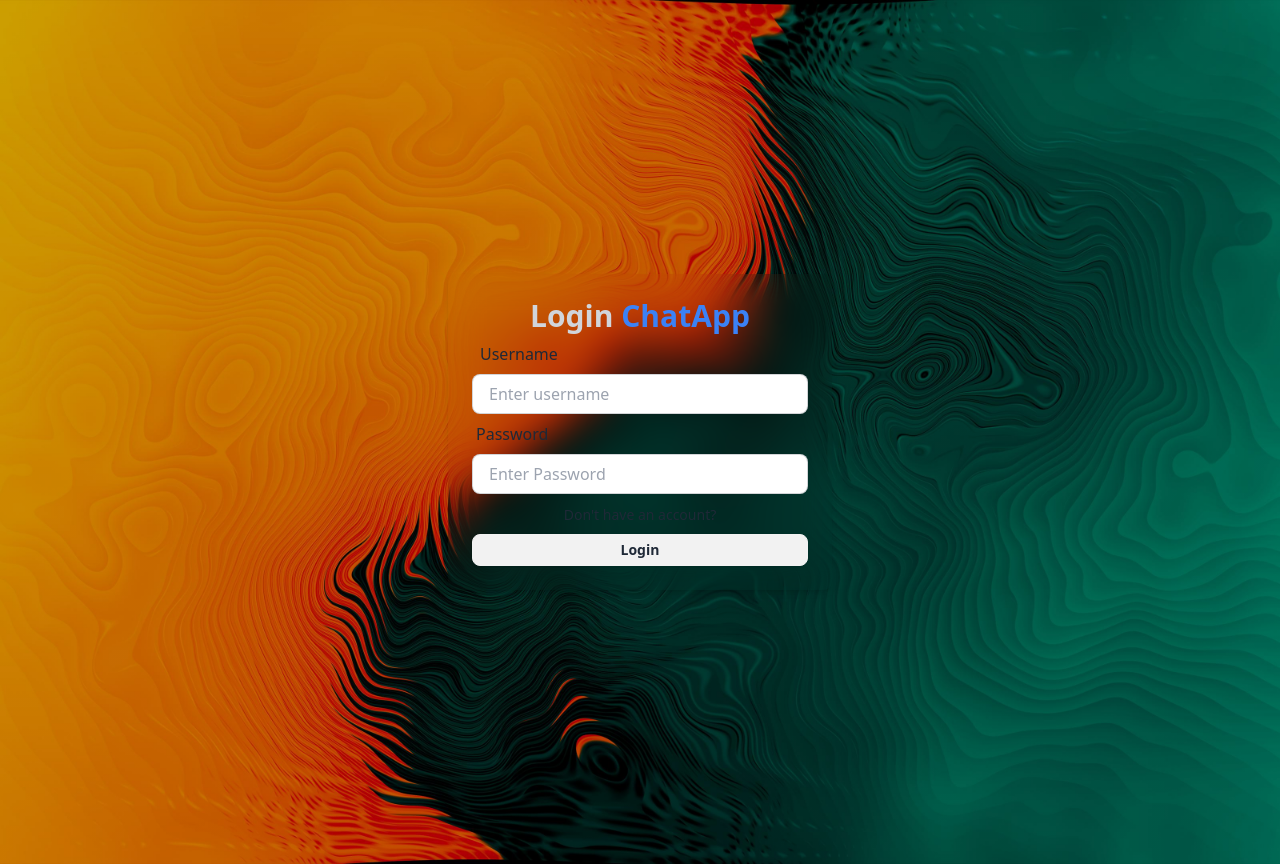
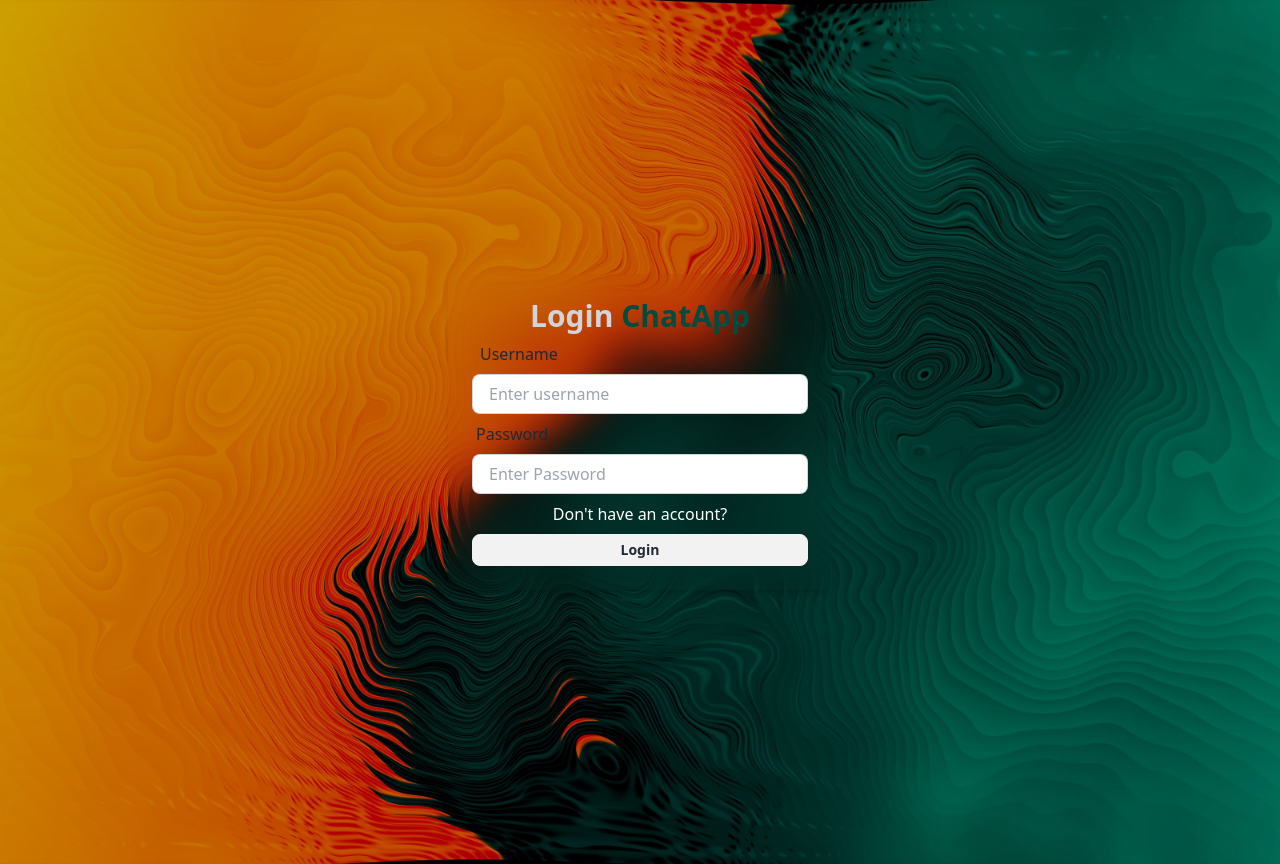
Before and after one commit to youssef3332-a11y/chat_app_chatconn, a React (Vite) app in the folder frontend/: page /login in a window 1280 px wide. Built offline with nearby package versions, Linux system fonts and the light colour scheme.

Commit message:
update Message component footer color and adjust Login page styles

```diff
--- a/frontend/src/components/messages/Message.jsx
+++ b/frontend/src/components/messages/Message.jsx
@@ -21,7 +21,7 @@ const Message = ({ message }) => {
 				</div>
 			</div>
 			<div className={`chat-bubble text-white ${bubbleBgColor} ${shakeClass} pb-2`}>{message.message}</div>
-			<div className='chat-footer opacity-50 text-xs flex gap-1 items-center'>{formattedTime}</div>
+			<div className='chat-footer opacity-50 text-xs flex gap-1 items-center text-white'>{formattedTime}</div>
 		</div>
 	);
 };
--- a/frontend/src/pages/login/Login.jsx
+++ b/frontend/src/pages/login/Login.jsx
@@ -13,10 +13,12 @@ const Login = () => {
     return (
         <div className='flex flex-col items-center justify-center min-w-96 mx-auto'>
             <div className='w-full p-6 rounded-lg shadow-md bg-gray-400 bg-clip-padding backdrop-filter backdrop-blur-lg bg-opacity-0'>
-                <h1 className='text-3xl font-semibold text-center text-gray-300'>
-                    Login
-                    <span className='text-blue-500'> ChatApp</span>
-                </h1>
+            <h1 className='text-3xl font-semibold text-center text-gray-300'>
+                Login
+                <span style={{ color: '#004d40' }}> ChatApp</span>
+            </h1>
+
+
 
                 <form onSubmit={handleSubmit}>
                     <div>
@@ -39,7 +41,7 @@ const Login = () => {
                         />
                     </div>
                     <div className='mt-2'>
-                        <Link to={'/signup'} className='text-sm hover:underline hover:text-blue-600 inline-block'>
+                        <Link to={'/signup'} className='text-white hover:underline hover:text-green-600 inline-block'>
                             {"Don't"} have an account?
                         </Link>
                     </div>
```
